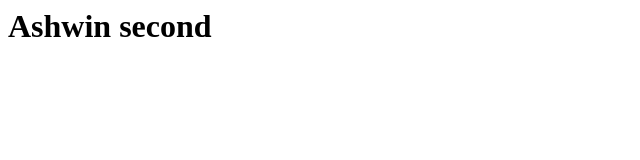
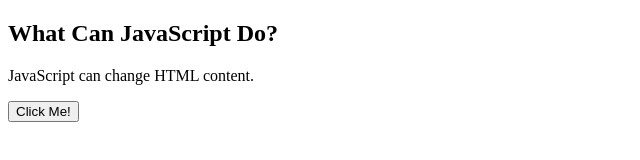
Before and after one commit to ashwinfelix/ashwinstudyhtml, a website: page index.html in a window 1280 px wide. Shown: the whole page, without its empty margins (0-640 px from the left). Drawn offline with Linux system fonts and the light colour scheme.

Commit message:
button test

```diff
--- a/index.html
+++ b/index.html
@@ -1,3 +1,15 @@
-<h1>
-  Ashwin second
-  </h1>
+<!DOCTYPE html>
+<html lang="en">
+<head>
+  <meta charset="UTF-8">
+  <meta name="viewport" content="width=device-width, initial-scale=1.0">
+  <title>Document</title>
+</head>
+<body>
+  <h2>What Can JavaScript Do?</h2>
+
+<p id="demo">JavaScript can change HTML content.</p>
+
+<button type="button" onclick='document.getElementById("demo").innerHTML = "Hello JavaScript!"'>Click Me!</button>
+</body>
+</html>
```
